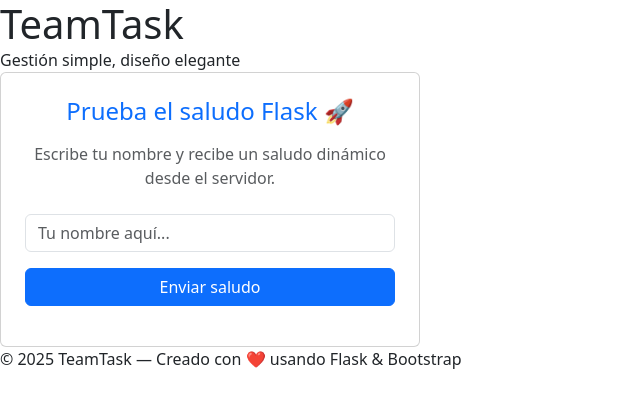
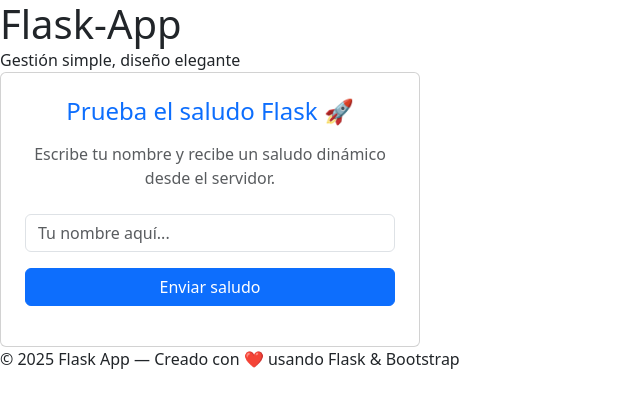
Before and after one commit to Jader-Rincon-ENI/Mi_primera_app_con_flask, a Flask app: page / in a window 1280 px wide. Shown: the top 408 px of the page, without its empty margins (0-640 px from the left). Run offline with Flask 3, Linux system fonts and the light colour scheme.

Commit message:
cambio ligero

```diff
--- a/templates/index.html
+++ b/templates/index.html
@@ -3,7 +3,7 @@
 <head>
     <meta charset="UTF-8">
     <meta name="viewport" content="width=device-width, initial-scale=1.0">
-    <title>TeamTask - Flask App</title>
+    <title>Flask App</title>
 
     <!-- Bootstrap CSS -->
     <link
@@ -18,7 +18,7 @@
 </head>
 <body>
     <header>
-        <h1 class="mb-0">TeamTask</h1>
+        <h1 class="mb-0">Flask-App</h1>
         <p class="mb-0">Gestión simple, diseño elegante</p>
     </header>
 
@@ -46,7 +46,7 @@
     </main>
 
     <footer>
-        <p class="mb-0">© 2025 TeamTask — Creado con ❤️ usando Flask & Bootstrap</p>
+        <p class="mb-0">© 2025 Flask App — Creado con ❤️ usando Flask & Bootstrap</p>
     </footer>
 
     <!-- Bootstrap JS -->
```
